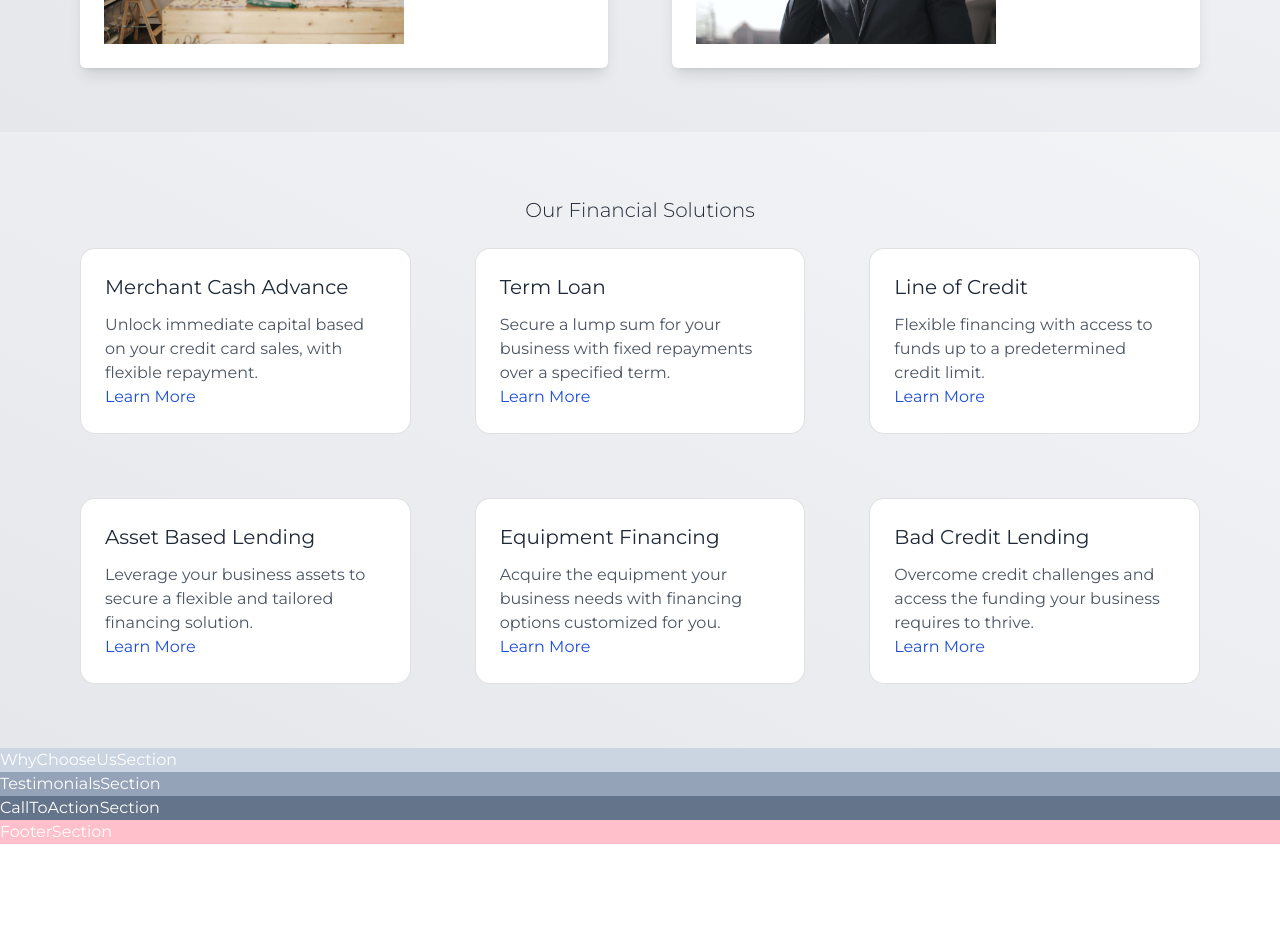
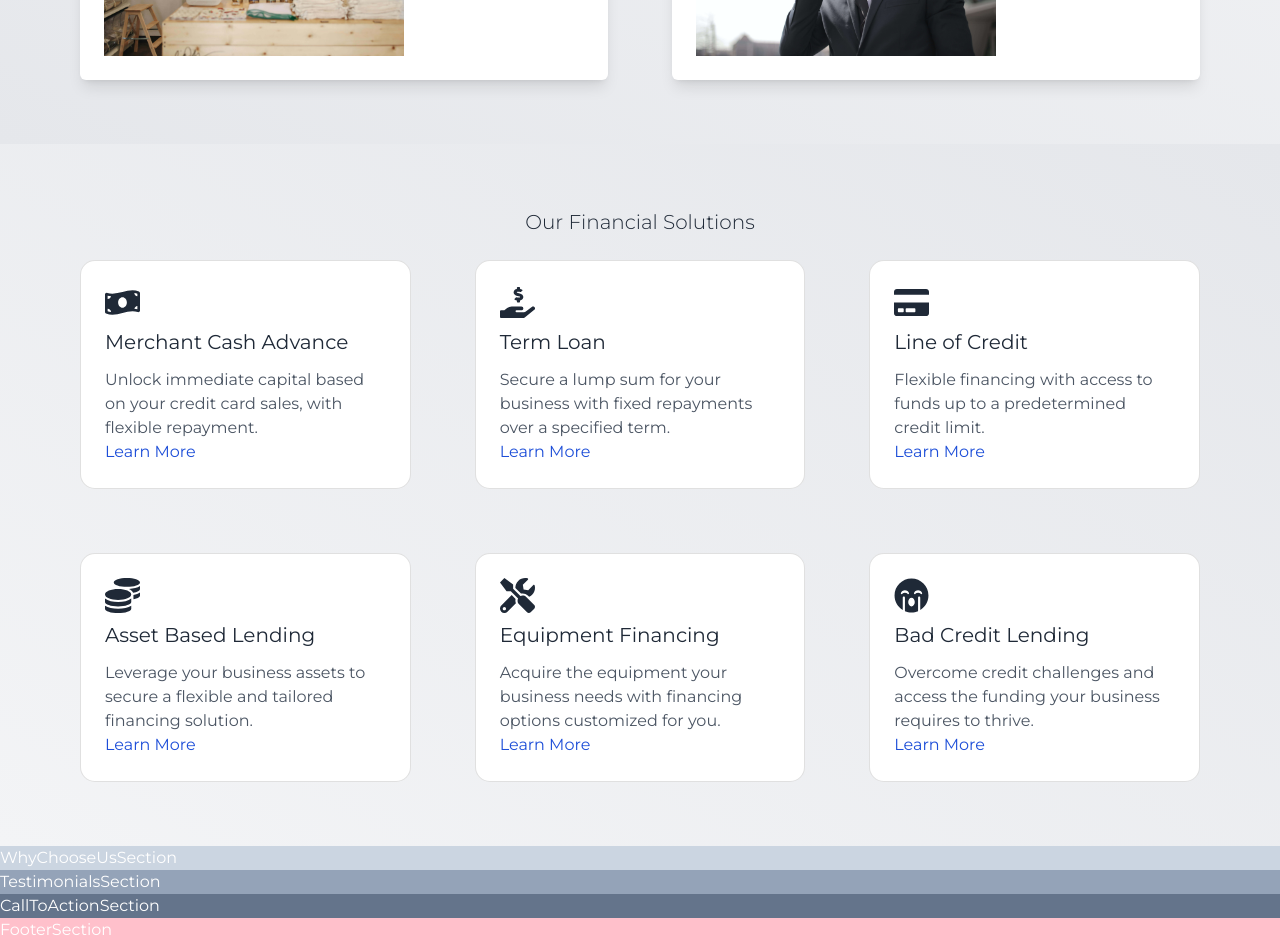
Before and after one commit to dewanwakilahmed/kesef-capital-group-v0, a Next.js app: page / in a window 1280 px wide. Shown: the part 1280-2222 px from the top of the page. Before the commit the page ends 2124 px from the top, so only its background shows below. Built offline with nearby package versions, Linux system fonts and the light colour scheme.

Commit message:
Finished About Us and Our Financial Solutions Sections

```diff
--- a/package.json
+++ b/package.json
@@ -16,6 +16,7 @@
     "next": "14.1.0",
     "react": "^18",
     "react-dom": "^18",
+    "react-icons": "^5.0.1",
     "tailwind-merge": "^2.2.1",
     "tailwindcss-animate": "^1.0.7"
   },
--- a/sections/home-page/about-us-section/about-us-section.css
+++ b/sections/home-page/about-us-section/about-us-section.css
@@ -35,5 +35,5 @@
 }
 
 .card-description {
-  @apply text-gray-600;
+  @apply text-gray-600 mb-3;
 }
--- a/sections/home-page/our-financial-solutions-section/OurFinancialSolutionsSection.tsx
+++ b/sections/home-page/our-financial-solutions-section/OurFinancialSolutionsSection.tsx
@@ -1,4 +1,12 @@
 import '@/sections/home-page/our-financial-solutions-section/our-financial-solutions-section.css';
+import {
+  FaMoneyBillWave,
+  FaHandHoldingUsd,
+  FaCreditCard,
+  FaCoins,
+  FaTools,
+  FaSadCry,
+} from 'react-icons/fa';
 
 const financialSolutions = [
   {
@@ -6,36 +14,42 @@ const financialSolutions = [
     description:
       'Unlock immediate capital based on your credit card sales, with flexible repayment.',
     link: '/merchant-cash-advance',
+    icon: <FaMoneyBillWave size={35} />,
   },
   {
     title: 'Term Loan',
     description:
       'Secure a lump sum for your business with fixed repayments over a specified term.',
     link: '/term-loan',
+    icon: <FaHandHoldingUsd size={35} />,
   },
   {
     title: 'Line of Credit',
     description:
       'Flexible financing with access to funds up to a predetermined credit limit.',
     link: '/line-of-credit',
+    icon: <FaCreditCard size={35} />,
   },
   {
     title: 'Asset Based Lending',
     description:
       'Leverage your business assets to secure a flexible and tailored financing solution.',
     link: '/asset-based-lending',
+    icon: <FaCoins size={35} />,
   },
   {
     title: 'Equipment Financing',
     description:
       'Acquire the equipment your business needs with financing options customized for you.',
     link: '/equipment-financing',
+    icon: <FaTools size={35} />,
   },
   {
     title: 'Bad Credit Lending',
     description:
       'Overcome credit challenges and access the funding your business requires to thrive.',
     link: '/bad-credit-lending',
+    icon: <FaSadCry size={35} />,
   },
 ];
 
@@ -49,6 +63,7 @@ const OurFinancialSolutionsSection = () => {
       <div className='our-financial-solutions-section-content'>
         {financialSolutions.map((solution, index) => (
           <div key={index} className='financial-solution-card'>
+            <div className='solution-icon'>{solution.icon}</div>
             <h3 className='solution-title'>{solution.title}</h3>
             <p className='solution-description'>{solution.description}</p>
             <a href={solution.link} className='learn-more-link'>
--- a/sections/home-page/our-financial-solutions-section/our-financial-solutions-section.css
+++ b/sections/home-page/our-financial-solutions-section/our-financial-solutions-section.css
@@ -1,7 +1,7 @@
 .our-financial-solutions-section {
   @apply px-20
   py-16
-  bg-gradient-to-tr from-gray-200 to-gray-100;
+  bg-gradient-to-bl from-gray-200 to-gray-100;
 }
 
 .our-financial-solutions-section-title {
@@ -45,3 +45,7 @@
 .learn-more-link {
   @apply text-blue-700 hover:underline;
 }
+
+.solution-icon {
+  @apply text-gray-800 mb-2;
+}
```
Also changed, not shown: 1 other file (tests, documents, lock files or other folders).
